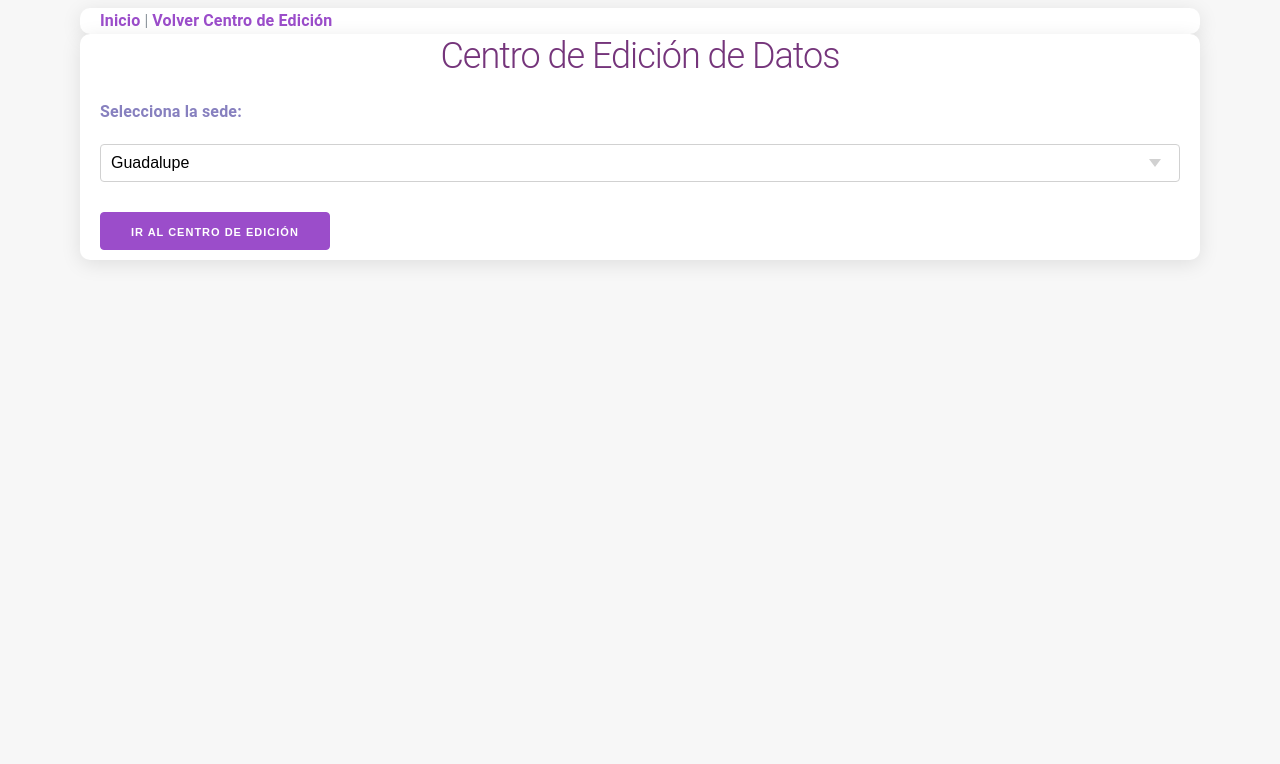
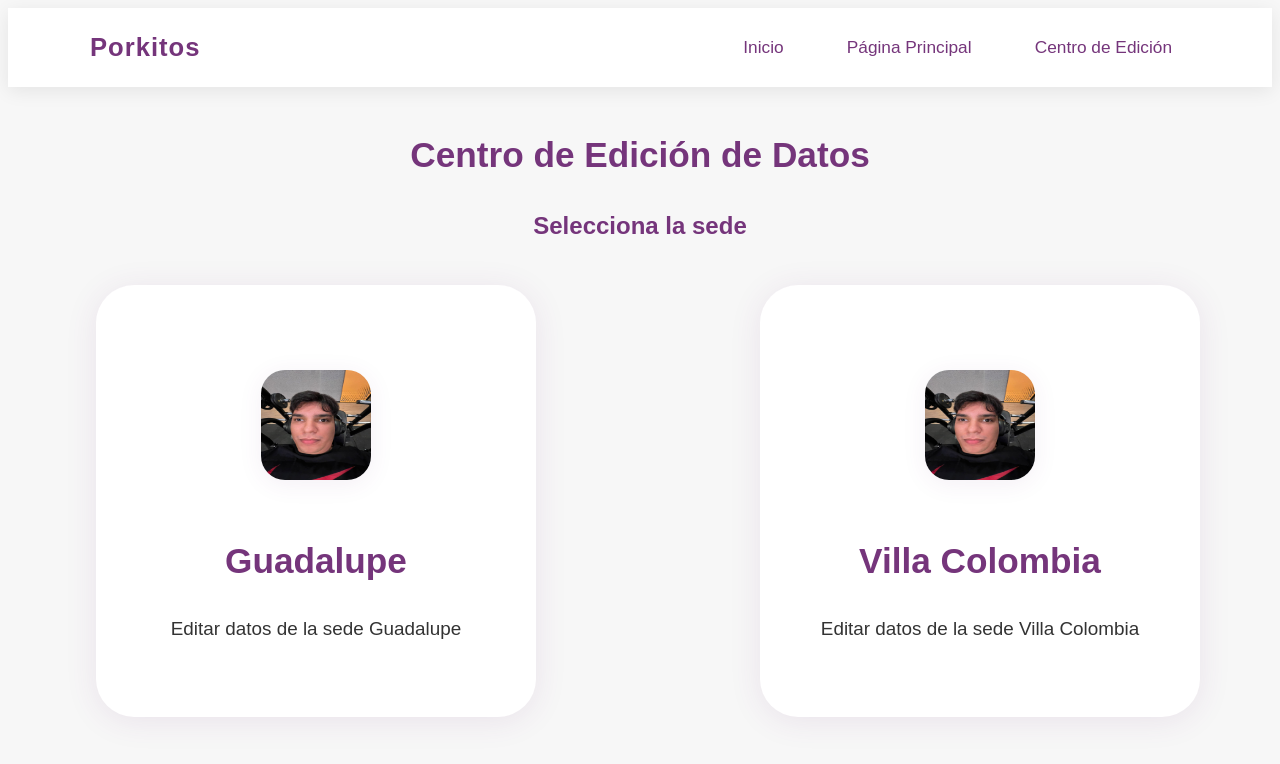
Before and after one commit to CrayoloUA/Porkitos, a Flask app: page /seleccionar_edicion in a window 1280 px wide. Shown: the top 764 px of the page. Run offline with Flask 3, Linux system fonts and the light colour scheme; the visitor is signed in with stand-in values (Sample User, id 1); some libraries are stand-ins or nearby versions.

Commit message:
Update seleccionar_edicion.html

```diff
--- a/templates/seleccionar_edicion.html
+++ b/templates/seleccionar_edicion.html
@@ -1,29 +1,56 @@
-<!-- templates/seleccionar_edicion.html -->
+<!-- seleccionar_edicion.html -->
 <!DOCTYPE html>
 <html lang="es">
 <head>
     <meta charset="UTF-8">
     <title>Centro de Edición - Selección de Sede</title>
     <link rel="stylesheet" href="{{ url_for('static', filename='css/styles.css') }}">
-    <link rel="stylesheet" href="https://cdnjs.cloudflare.com/ajax/libs/milligram/1.4.1/milligram.min.css">
 </head>
 <body>
-    <nav class="container">
-        <a href="{{ url_for('landing') }}">Inicio</a> |
-        <a href="{{ url_for('elegir_cuadre') }}">Volver</a>
-        <a href="{{ url_for('seleccionar_edicion') }}">Centro de Edición</a>
+    <nav class="navbar">
+        <div class="navbar-content">
+            <div class="navbar-logo">
+                <span>Porkitos</span>
+            </div>
+            <div class="navbar-links">
+                <a href="{{ url_for('landing') }}">Inicio</a>
+                <a href="{{ url_for('elegir_cuadre') }}">Página Principal</a>
+                <a href="{{ url_for('seleccionar_edicion') }}">Centro de Edición</a>
+            </div>
+        </div>
     </nav>
 
-    <div class="container">
-        <h2>Centro de Edición de Datos</h2>
+    <h1 style="text-align:center; margin-top: 40px;">Centro de Edición de Datos</h1>
+    <h2 style="text-align:center; margin-bottom: 10px;">Selecciona la sede</h2>
+
+    <div class="region-select-container">
         <form method="POST">
-            <label for="local">Selecciona la sede:</label>
-            <select name="local" id="local" required>
-                <option value="Guadalupe">Guadalupe</option>
-                <option value="Villa Colombia">Villa Colombia</option>
-            </select>
-            <button type="submit">Ir al Centro de Edición</button>
+            <input type="hidden" name="local" value="Guadalupe">
+            <button type="submit" class="region-card fade-in" tabindex="0">
+                <img src="{{ url_for('static', filename='img/guadalupe.png') }}" alt="Guadalupe">
+                <h2>Guadalupe</h2>
+                <p>Editar datos de la sede Guadalupe</p>
+            </button>
+        </form>
+        <form method="POST">
+            <input type="hidden" name="local" value="Villa Colombia">
+            <button type="submit" class="region-card fade-in" tabindex="0">
+                <img src="{{ url_for('static', filename='img/villacolombia.png') }}" alt="Villa Colombia">
+                <h2>Villa Colombia</h2>
+                <p>Editar datos de la sede Villa Colombia</p>
+            </button>
         </form>
     </div>
+
+    <script>
+        document.addEventListener('DOMContentLoaded', () => {
+            const cards = document.querySelectorAll('.region-card');
+            cards.forEach((card, i) => {
+                setTimeout(() => {
+                    card.classList.add('visible');
+                }, 300 + i * 350);
+            });
+        });
+    </script>
 </body>
 </html>
```
